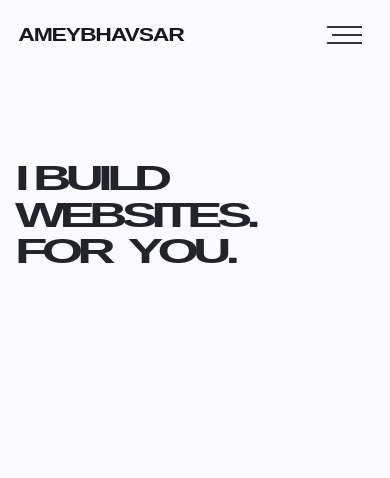
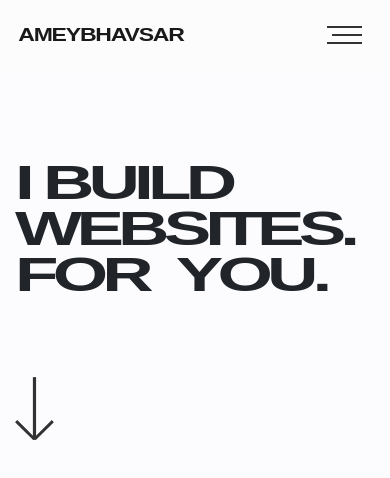
Before and after one commit to ameybh/ameybhavsar24.github.io, a React (Create React App) app: page / in a window 390 px wide. Shown: the top 478 px of the page. Built offline with nearby package versions, Linux system fonts and the light colour scheme.

Commit message:
created hero section

```diff
--- a/src/App.scss
+++ b/src/App.scss
@@ -5,7 +5,7 @@
 }
 html, body {
     box-sizing: border-box;
-    background-color: #fafaff;
+    background-color: #fcfcff;
     overflow-x: hidden;
 }
 * {
@@ -19,12 +19,21 @@ html, body {
 .container-fluid {
     width: 87.5%;
 }
+.noselect {
+    -webkit-touch-callout: none; /* iOS Safari */
+      -webkit-user-select: none; /* Safari */
+       -khtml-user-select: none; /* Konqueror HTML */
+         -moz-user-select: none; /* Old versions of Firefox */
+          -ms-user-select: none; /* Internet Explorer/Edge */
+              user-select: none; /* Non-prefixed version, currently
+                                    supported by Chrome, Edge, Opera and Firefox */
+  }
 @media (max-width: 768px) {
     .container-fluid {
         width: 100%;
     }
 }
-@keyframes fadeFromTop {
+@keyframes fadeIn {
     from {
         opacity: 0;
     }
@@ -32,6 +41,3 @@ html, body {
         opacity: 1;
     }
 }
-.animateDelay-1 {
-    animation-delay: 1s;
-}
--- a/src/components/Hero/Hero.jsx
+++ b/src/components/Hero/Hero.jsx
@@ -1,13 +1,19 @@
-import { Jumbotron, Container } from 'react-bootstrap'
+import { Container, Image } from 'react-bootstrap'
 import './Hero.scss'
-export default function Hero () {
+import ArrowDown from '../../assets/arrow.svg';
+export default function Hero() {
     return (
-        <Jumbotron fluid className="hero">
-            <Container fluid>
-                <h1 className="hero__heading">I build</h1>
-                <h1 className="hero__heading">websites.</h1>
-                <h1 className="hero__heading animateDelay-1">For &nbsp;you.</h1>
-            </Container>
-        </Jumbotron>
+        <Container fluid className="hero">
+            <div className="hero__heading">
+                <h1 className="hero__heading__text noselect">I build</h1>
+                <h1 className="hero__heading__text noselect">websites.</h1>
+                <h1 className="hero__heading__text noselect">For &nbsp;you.</h1>
+            </div>
+            <div className="row">
+                <div className="hero__arrow col-12 col-sm-4">
+                    <Image className="hero__arrow__icon" src={ArrowDown} />
+                </div>
+            </div>
+        </Container>
     )
 }
--- a/src/components/Hero/Hero.scss
+++ b/src/components/Hero/Hero.scss
@@ -1,25 +1,44 @@
 .hero {
-    min-height: 100vh;
-    background-color: #fafaff;
-    /* remove default jumbotron margin */
-    margin-bottom: 0;
+    background-color: transparent;
     padding-top: calc(5rem + 10vh);
     padding-bottom: 5vh;
-    &__heading {
+    &__heading__text {
         opacity: 1;
-        animation: fadeFromTop 1s ease-out;
+        animation: fadeIn ease-out;
+        animation-duration: 1s;
         font-size: calc(1rem + 5vw);
         text-transform: uppercase;
         line-height: 0.8;
-        transform-origin: 0;
-        transform: scaleX(1.5);
         overflow: hidden;
         font-weight: 600;
         padding-left: 0;
         margin-left: 0;
         letter-spacing: -.5vw;
-        @media (max-width: 600px) {
+        transform-origin: 0;
+        transform: scaleX(1.5);
+        @media (max-width: 800px) {
             letter-spacing: -1vw;
+            font-size: calc(1.75rem + 5vw);
+        }
+    }
+    &__arrow {
+        animation: fadeIn ease-in;
+        animation-duration: .5s;
+        margin: calc(2rem + 5vh) 0vh;
+        position: relative;
+        &__icon {
+            transform-origin: top;
+            opacity: 0.8;
+            width: 5vw;
+            transition: .3s;
+
+            &:hover {
+                transform: translateY(.5rem);
+            }
+            @media (max-width: 800px) {
+                width: 10vw;
+                text-align: center;
+            }
         }
     }
 }
--- a/src/components/Navigation/Navigation.jsx
+++ b/src/components/Navigation/Navigation.jsx
@@ -1,6 +1,6 @@
 import './Navigation.scss'
-import { useState, useEffect, useRef } from 'react'
-import { Container, Navbar, Nav} from 'react-bootstrap'
+import { Fragment, useState, useEffect, useRef } from 'react'
+import { Container, Navbar, Nav } from 'react-bootstrap'
 export default function Navigation() {
     const [navBackground, setNavBackground] = useState(false)
     const navRef = useRef()
@@ -18,10 +18,10 @@ export default function Navigation() {
         }
     }, [])
     return (
-        <div>
-            <Navbar expand="lg" fixed="top" style={{ transition: '.3s ease', borderColor: navBackground ? 'rgba(0,0,0,0.05)' : 'transparent' }}>
+        <Fragment>
+            <Navbar expand="lg" fixed="top" style={{ transition: '.3s ease', backgroundColor: navBackground ? '#fdfdfd' : '#fcfcfc', borderColor: navBackground ? 'rgba(0,0,0,0.05)' : 'transparent' }}>
                 <Container fluid>
-                    <Navbar.Brand href="/">
+                    <Navbar.Brand href="/" className="noselect">
                         AmeyBhavsar
                     </Navbar.Brand>
                     <Navbar.Toggle aria-controls="basic-navbar-nav">
@@ -31,7 +31,7 @@ export default function Navigation() {
                         <div className="bar3"></div>
                     </Navbar.Toggle>
                     <Navbar.Collapse id="basic-navbar-nav">
-                        <Nav className="ml-auto">
+                        <Nav className="ml-auto noselect">
                             <Nav.Link>
                                 About
                         </Nav.Link>
@@ -49,6 +49,6 @@ export default function Navigation() {
 
                 </Container>
             </Navbar>
-        </div>
+        </Fragment>
     )
 }
--- a/src/components/Navigation/Navigation.scss
+++ b/src/components/Navigation/Navigation.scss
@@ -1,6 +1,6 @@
 .navbar {
     padding: 1rem 1rem;
-    background-color: #fafaff;
+    background-color: #fcfcff;
     border-bottom: .5px ridge transparent;
 }
 .navbar-brand {
```
Also changed, not shown: src/assets/arrow.svg.
